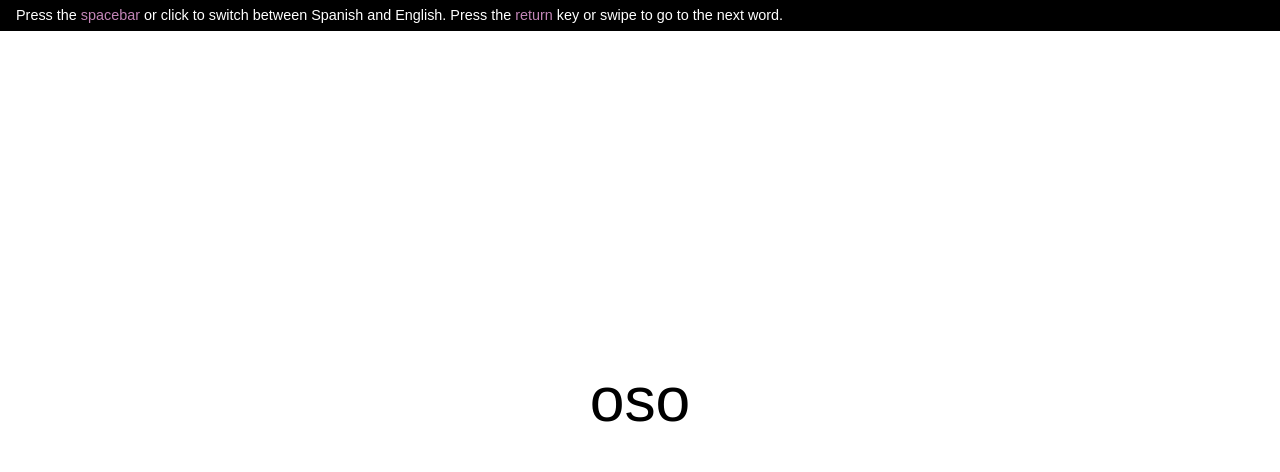
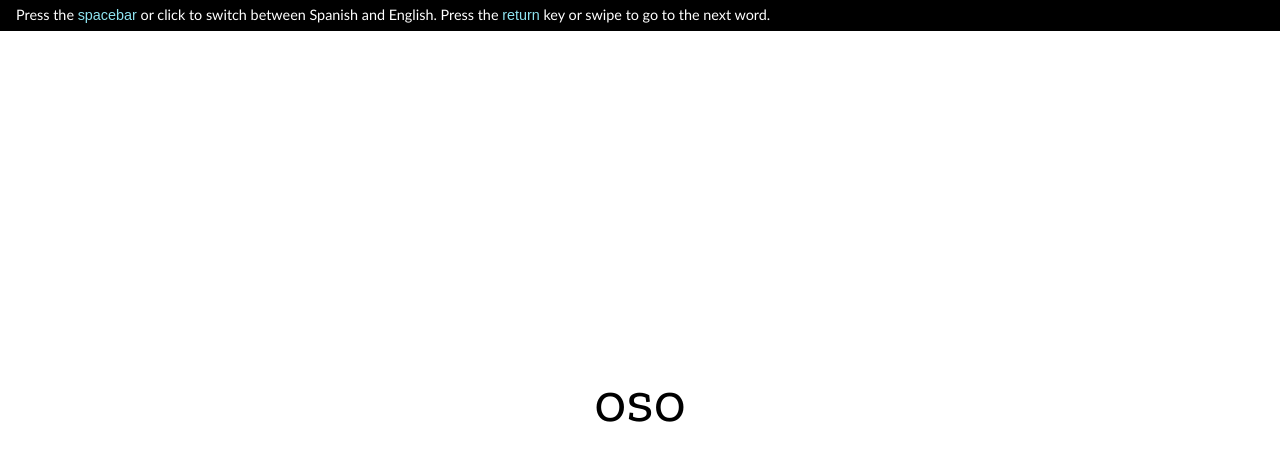
Before and after one commit to thatdevgirl/guidepost-spanish, a website: page index.html in a window 1280 px wide. Drawn offline with Linux system fonts and the light colour scheme.

Commit message:
Style updates

```diff
--- a/assets/source/scss/00-base/_colors.scss
+++ b/assets/source/scss/00-base/_colors.scss
@@ -2,7 +2,8 @@
  * Base: Colors
  */
 
-$black: #000;
-$white: #fff;
+$black:     #000;
+$white:     #fff;
 
-$orchid: #b163a3;
+$brick-red: #c33c54;
+$sky-blue:  #8ee3ef;
--- /dev/null
+++ b/assets/source/scss/00-base/_fonts.scss
@@ -0,0 +1,11 @@
+/**
+ * Base: Font definitions
+ */
+
+@font-face {
+  font-family: 'ZillaSlab';
+  src: url( '../../fonts/ZillaSlab-Regular.ttf' ) format( 'truetype' );
+}
+
+$sans: 'Trebuchet MS', 'Helvetica', sans-serif;
+$serif: 'ZillaSlab', serif;
--- a/assets/source/scss/00-base/_typography.scss
+++ b/assets/source/scss/00-base/_typography.scss
@@ -3,7 +3,6 @@
  */
 
 body {
-  font-family: Arial, sans-serif;
   font-size: 1rem;
   line-height: 1.2;
 }
--- a/assets/source/scss/01-atoms/_code.scss
+++ b/assets/source/scss/01-atoms/_code.scss
@@ -3,6 +3,6 @@
  */
 
 code {
-  color: lighten( $orchid, 10% );
+  color: $sky-blue;
   font-family: Arial, sans-serif;
 }
--- a/assets/source/scss/01-atoms/_paragraph.scss
+++ b/assets/source/scss/01-atoms/_paragraph.scss
@@ -3,11 +3,19 @@
  */
 
 p {
+  font-family: $sans;
   font-size: 0.9rem;
-  line-height: 1.6;
+  line-height: 1.5;
 
   // Variation: Vocabulary word
   &#vocabulary-word {
+    font-family: $serif;
     font-size: 3.9rem;
+    line-height: 1.2;
+    padding: 2rem;
+  }
+
+  &[lang=en] {
+    color: $brick-red;
   }
 }
--- a/assets/source/scss/styles.scss
+++ b/assets/source/scss/styles.scss
@@ -1,5 +1,6 @@
 @import '00-base/reset';
 @import '00-base/colors';
+@import '00-base/fonts';
 @import '00-base/typography';
 
 @import '01-atoms/code';
```
Also changed, not shown: assets/build/css/styles.css, assets/fonts/ZillaSlab-Regular.ttf (added).
